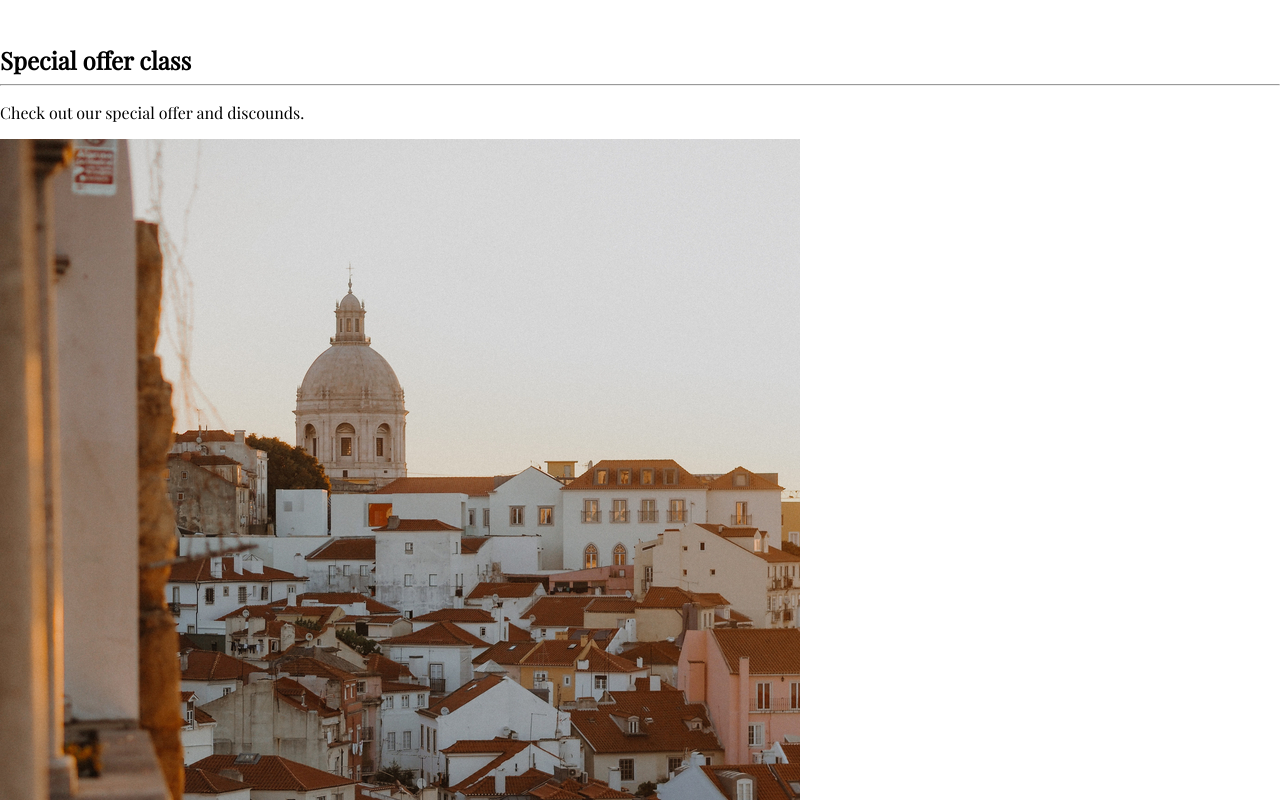
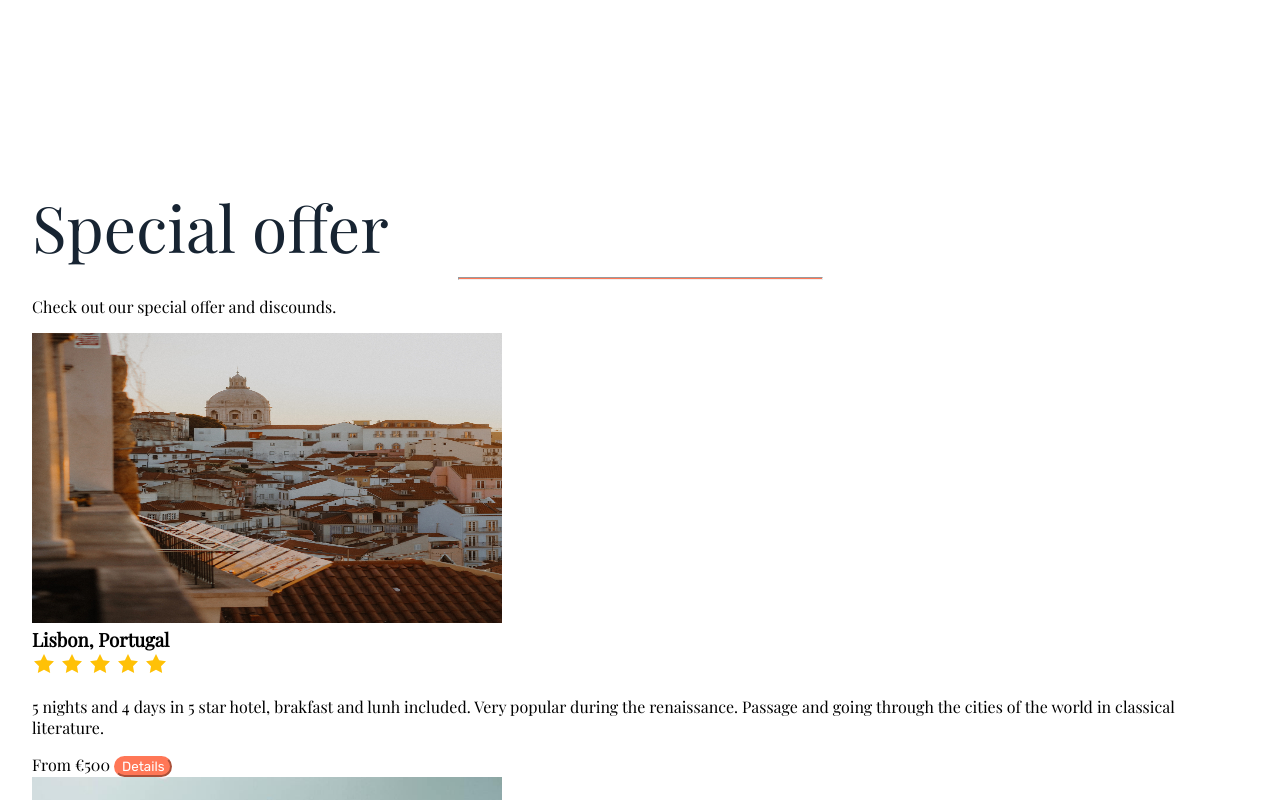
Before and after one commit to Horosh97/202309-w4chwe-daniel-andreu-barbara-gimeno, a website: page public/index.html in a window 1280 px wide. Shown: the part 1020-1820 px from the top of the page. Drawn offline with nearby package versions, Linux system fonts and the light colour scheme; files that its build step writes are made by us from their sources.

Commit message:
Add classes to section offer

```diff
--- a/public/index.html
+++ b/public/index.html
@@ -107,19 +107,20 @@
       </svg>
     </div>
   </section>
-  <section class="offer-container">
-    <div class="offer-section">
-      <h2 class="offer-section__heading">Special offer class</h2>
-      <hr class="offer-section__line" />
+  <section class="main-container offer-container">
+    <div class="subheader">
+      <h2 class="subheader__heading">Special offer</h2>
+      <hr class="subheader__line" />
       <p>Check out our special offer and discounds.</p>
     </div>
     <div>
-      <ul>
-        <li>
-          <img src="./image/lisbon-views.webp" alt="Lisbon's views picture">
-          <div>
-            <h3>Lisbon, Portugal</h3>
-            <div class="icon-star-conatiner">
+      <ul class="offer-container">
+        <li class="offer-section">
+          <img class="offer-section__image" src="./image/lisbon-views.webp" alt="Lisbon's views picture" width="470"
+            height="290">
+          <div class="offer-section__block">
+            <h3 class=" offer section offer-section__text">Lisbon, Portugal</h3>
+            <div class="offer-section__icon">
               <img class="icon-star" src="/image/icons/star.svg" alt="icon icon-star">
               <img class="icon-star" src="/image/icons/star.svg" alt="icon icon-star">
               <img class="icon-star" src="/image/icons/star.svg" alt="icon icon-star">
@@ -134,7 +135,7 @@
           </div>
         </li>
         <li>
-          <img src="./image/greece-monument.webp" alt="Athens monument picture">
+          <img src="./image/greece-monument.webp" alt="Athens monument picture" width="470" height="290">
           <div>
             <h3>Athens, Grecce</h3>
             <div class="icon-star-conatiner">
@@ -153,7 +154,7 @@
           </div>
         </li>
         <li>
-          <img src="./image/rome-river.webp" alt="rome's river picture">
+          <img src="./image/rome-river.webp" alt="rome's river picture" width="470" height="290">
           <div>
             <h3>Rome, Italy</h3>
             <div class="icon-star-conatiner">
--- a/sass/components/offer-container/_offer-section.scss
+++ /dev/null
@@ -1,9 +0,0 @@
-@use "../../variables/variables";
-
-.offer-section {
-  &__line {
-    width: 227px;
-    height: 3px;
-    background: #ff7757;
-  }
-}
--- /dev/null
+++ b/sass/components/offer-section/_offer-section.scss
@@ -0,0 +1,32 @@
+@use "../../variables/variables";
+
+.offer-container {
+  display: flex;
+}
+
+.offer-section {
+  &__line {
+    width: 227px;
+    height: 3px;
+    background: #ff7757;
+  }
+
+  &__block {
+    background: #fff8f1;
+  }
+
+  &__text {
+    color: #767e86;
+    font-family: Mulish;
+    font-size: 28px;
+    font-style: normal;
+    font-weight: 400;
+    line-height: normal;
+  }
+  &__image {
+    border-radius: 12px;
+  }
+  &__icon {
+    display: flex;
+  }
+}
```
